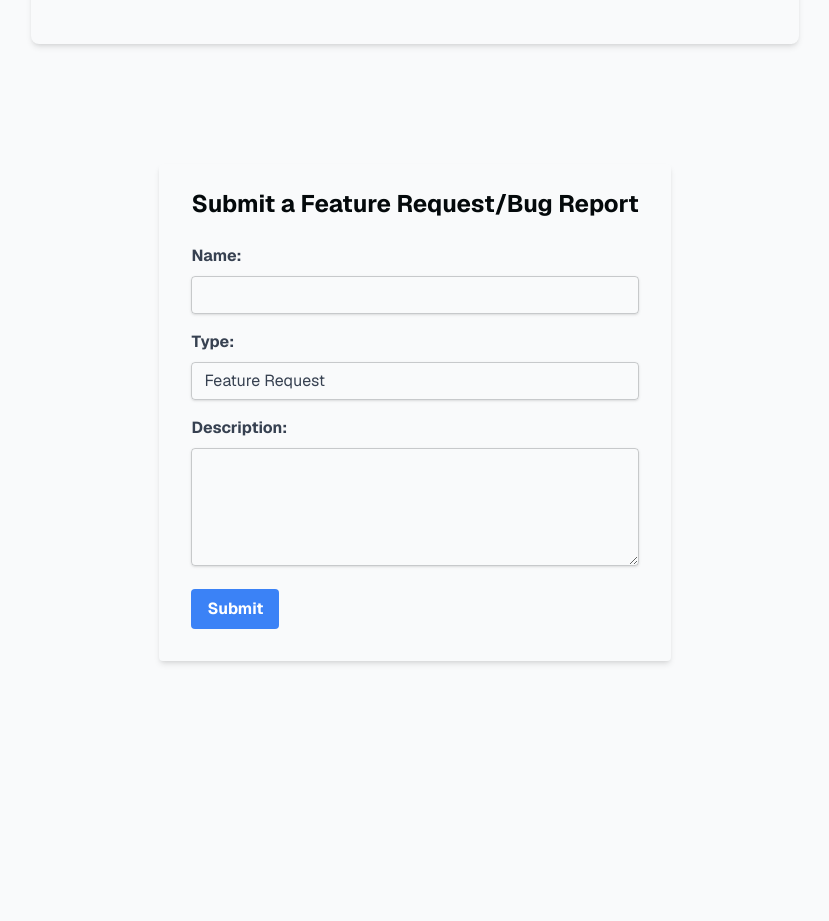
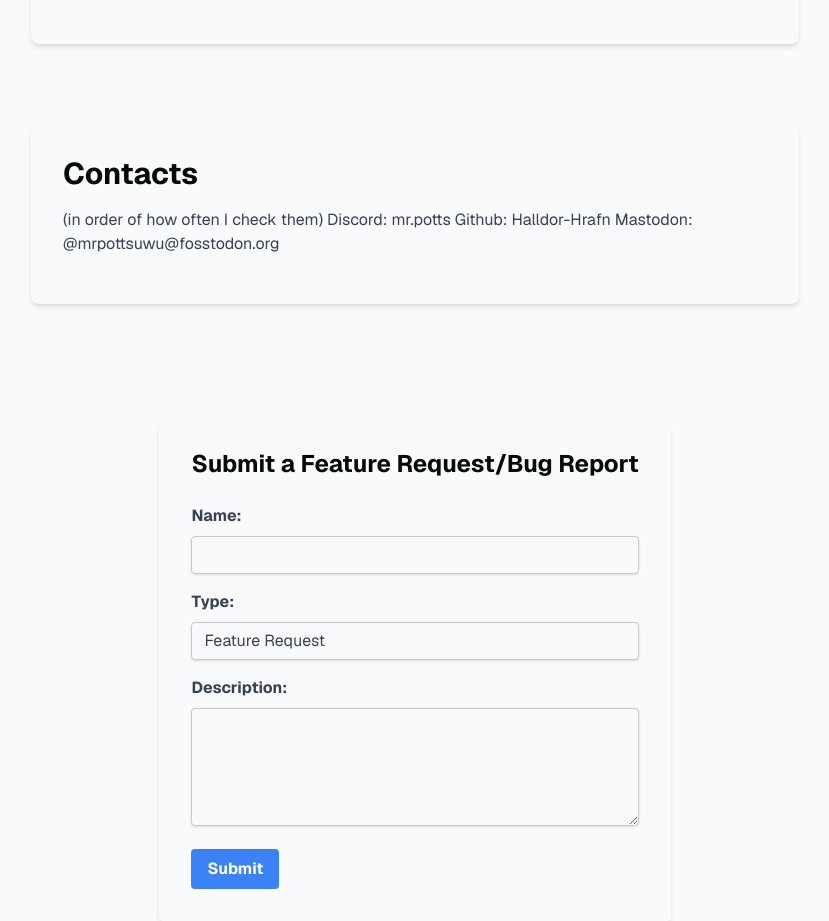
Before and after one commit to Halldor-Hrafn/my-nextjs-portfolio, a Next.js app: page /about in a window 1280 px wide. Shown: the part 1100-2021 px from the top of the page, without its empty margins (225-1054 px from the left). Before the commit the page ends 1777 px from the top, so only its background shows below. Built offline with nearby package versions, Linux system fonts and the light colour scheme; no server answers.

Commit message:
Added a contacts section to my about page

```diff
--- a/app/about/page.tsx
+++ b/app/about/page.tsx
@@ -75,6 +75,15 @@ export default async function Page({
             that I'm good enough to work for a company yet. I am mostly exploring backend development aswell as low-level programming.
           </p>
         </div>
+        <div className="max-w-3xl mx-auto m-10 bg-background rounded-lg shadow-md p-8">
+          <h1 className="text-3xl font-bold mb-4">Contacts</h1>
+          <p className="text-gray-700 mb-4">
+            (in order of how often I check them)
+            Discord: mr.potts
+            Github: Halldor-Hrafn
+            Mastodon: @mrpottsuwu@fosstodon.org
+          </p>
+        </div>
       </main>
       <main className="flex-1 flex flex-col items-center justify-center h-full">
         <form action={sendRequest} className="bg-background shadow-md rounded px-8 pt-6 pb-8 mb-4">
```
